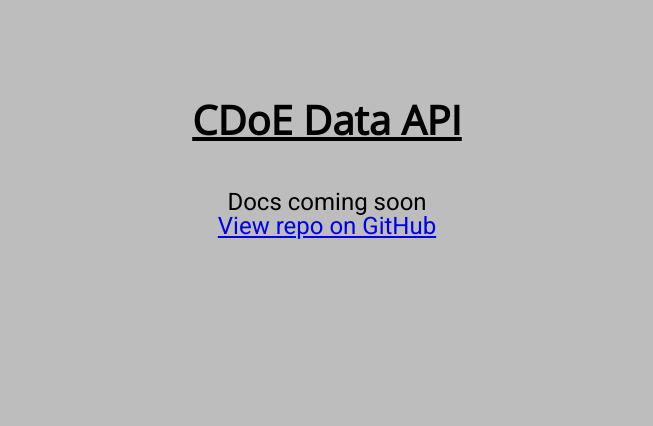
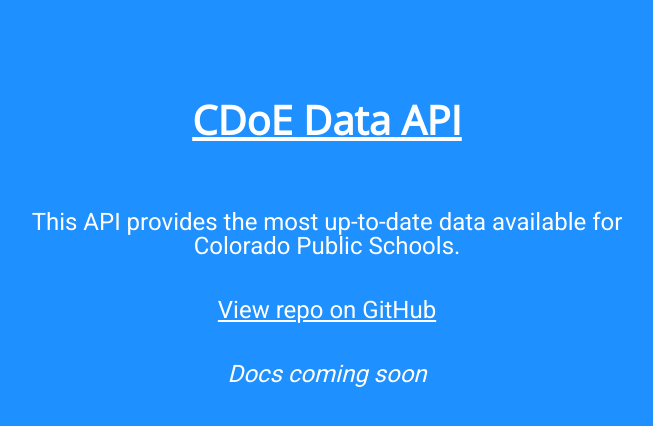
Before and after one commit to sljohnson32/CDoE_data_api, a website: page public/index.html in a window 1280 px wide. Shown: the whole page, without its empty margins (313-966 px from the left). Drawn offline with nearby package versions, Linux system fonts and the light colour scheme.

Commit message:
Update styling and text for html page

```diff
--- a/public/css/styles.css
+++ b/public/css/styles.css
@@ -1,5 +1,6 @@
 body {
-  background-color: #BDBDBD;
+  background-color: dodgerblue;
+  color: white;
   font-family: 'Roboto', sans-serif;
   font-size: 24px;
   padding: 80px;
@@ -14,3 +15,20 @@
   text-align: center;
   text-decoration: underline;
 }
+
+p {
+  margin: 20px 0 40px;
+}
+
+
+a {
+  color: white;
+}
+
+a:hover {
+  color: red;
+}
+
+h4 {
+  font-style: italic;
+}
--- a/public/index.html
+++ b/public/index.html
@@ -12,8 +12,9 @@
   <body>
 
     <header>CDoE Data API</header>
+    <p>This API provides the most up-to-date data available for </br>Colorado Public Schools.</p>
+    <a href='https://github.com/sljohnson32/CDoE_data_api' target='_blank'><p>View repo on GitHub</p></a>
     <h4>Docs coming soon</h4>
-    <a href='https://github.com/sljohnson32/CDoE_data_api' target='_blank'><p>View repo on GitHub</p></a>
 
   </body>
 </html>
```
